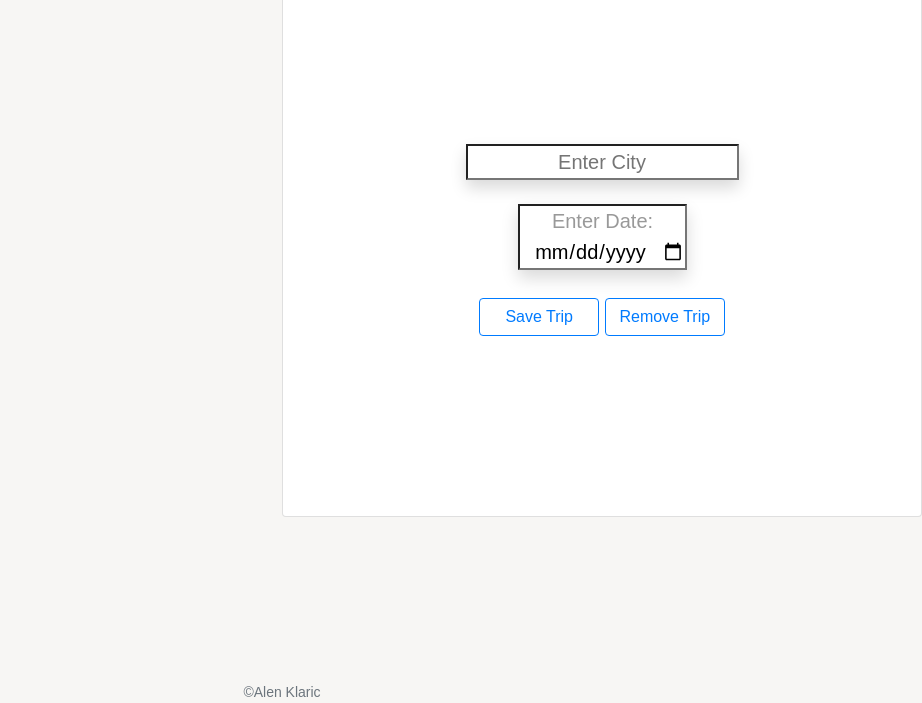
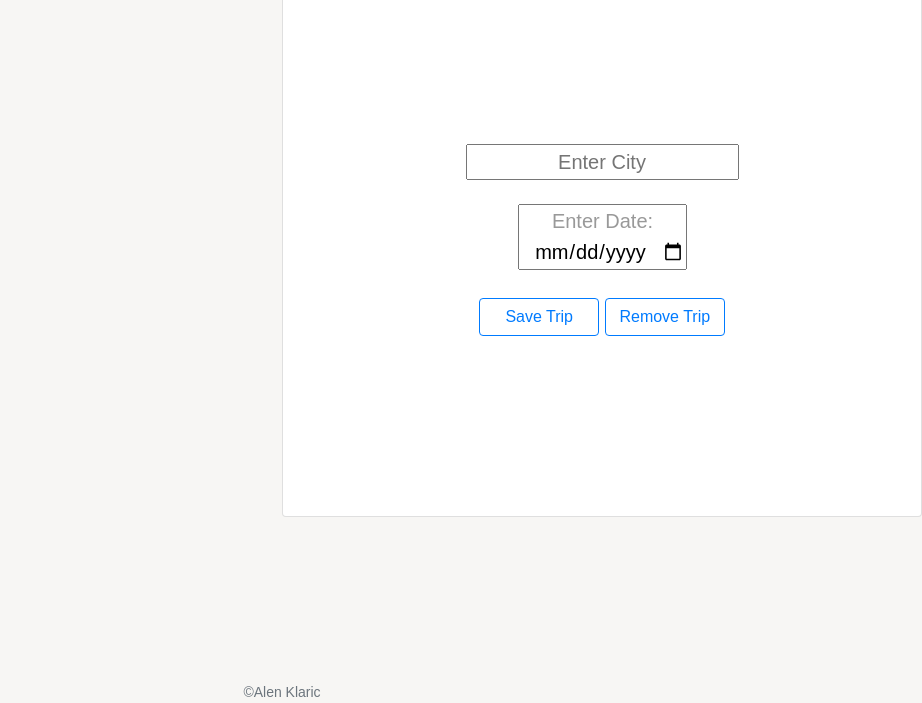
Before and after one commit to Alen002/travelapp, a website built with webpack: page src/client/views/index.html in a window 1280 px wide. Shown: the part 97-800 px from the top of the page, without its empty margins (358-1280 px from the left). Built offline with nearby package versions, Linux system fonts and the light colour scheme.

```diff
--- a/src/client/views/index.html
+++ b/src/client/views/index.html
@@ -28,8 +28,8 @@
           <p><h2 id="info-departure"></h2></p>
 
           <form class="" onsubmit="return handleSubmit(event)">
-          <p><input id="city-name" class="orm-control shadow mb-2 text-center" type="text" name="input" value="" placeholder="Enter City"></form></p>
-          <p><input id="city-date" class="orm-control shadow mb-2 text-center" type="date" name="date" placeholder="Enter Date"></p>
+          <p><input id="city-name" class="mb-2 text-center" type="text" name="input" value="" placeholder="Enter City"></form></p>
+          <p><input id="city-date" class="mb-2 text-center" type="date" name="date" placeholder="Enter Date"></p>
 
 
           <!-- Submit button to fetch data from APIs -->
```
